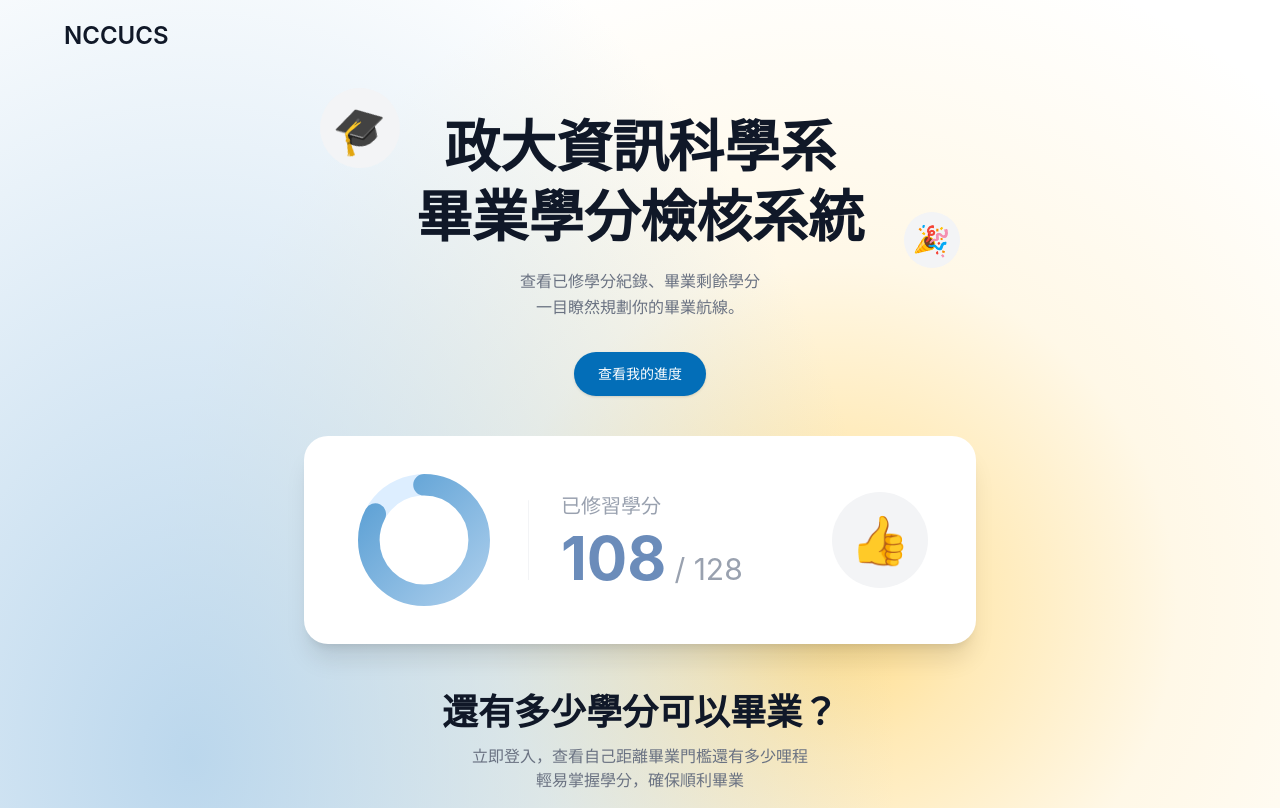
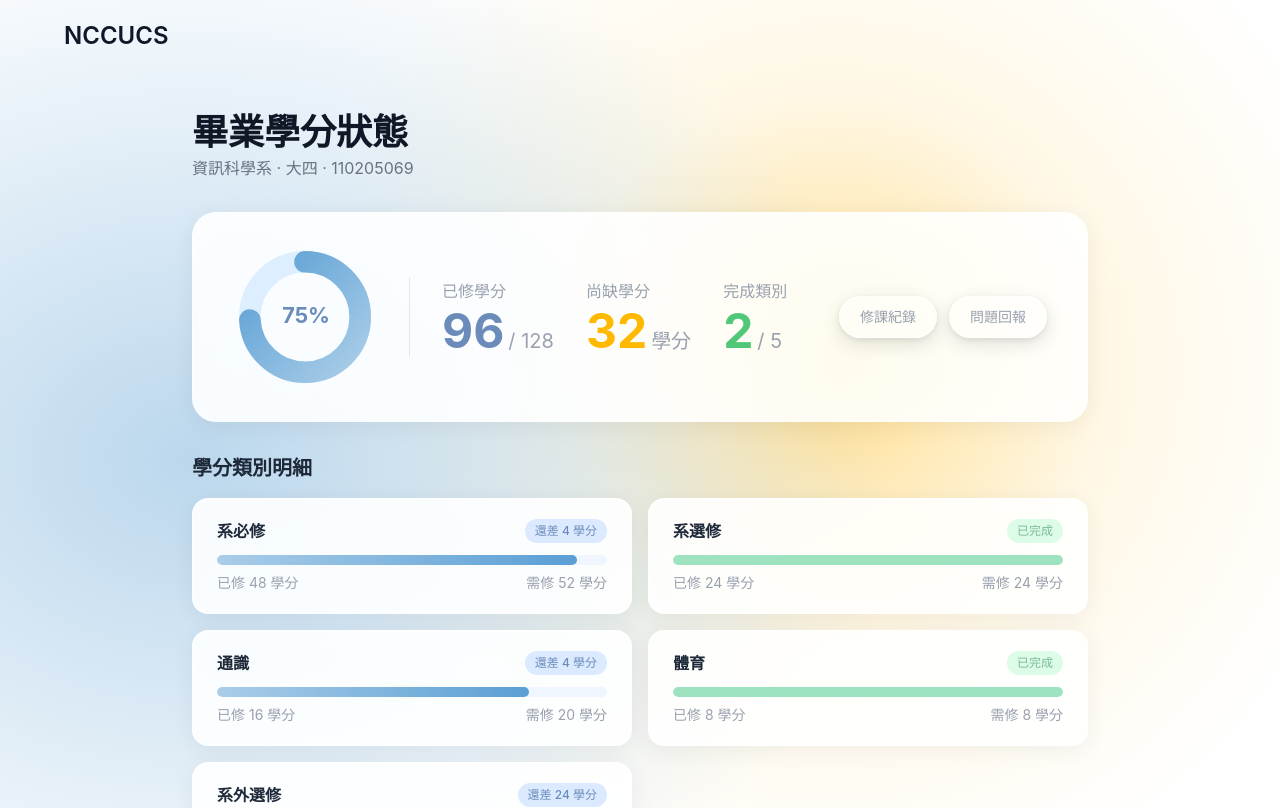
Before and after one commit to timleeswitch/114_nccu_database, a React (Vite) app in the folder frontend/: page /status in a window 1280 px wide. Shown: the top 808 px of the page. Built offline with nearby package versions, Linux system fonts and the light colour scheme.

Commit message:
feat: add graduation status page with credit breakdown

```diff
--- a/frontend/package.json
+++ b/frontend/package.json
@@ -11,7 +11,8 @@
   },
   "dependencies": {
     "react": "^19.2.6",
-    "react-dom": "^19.2.6"
+    "react-dom": "^19.2.6",
+    "react-router-dom": "^7.15.1"
   },
   "devDependencies": {
     "@eslint/js": "^10.0.1",
--- a/frontend/src/App.tsx
+++ b/frontend/src/App.tsx
@@ -1,24 +1,15 @@
-import NavBar from './components/NavBar';
-import HeroSection from './components/HeroSection';
-import AuthSection from './components/AuthSection';
-import ContactSection from './components/ContactSection';
-import FeaturesSection from './components/FeaturesSection';
+import { BrowserRouter, Routes, Route } from 'react-router-dom';
+import LoginPage from './pages/LoginPage';
+import GraduationStatusPage from './pages/GraduationStatusPage';
 import './index.css';
 
 export default function App() {
   return (
-    <div
-      className="min-h-screen font-sans"
-      style={{
-        background:
-          'radial-gradient(ellipse 55% 60% at 15% 50%, #aacde8CC 0%, transparent 100%), radial-gradient(circle at 65% 40%, #FFCA4BAA 0%, #FFCA4B66 12%, #FFCA4B22 28%, transparent 55%), #ffffff',
-      }}
-    >
-      <NavBar />
-      <HeroSection />
-      <FeaturesSection />
-      <AuthSection />
-      <ContactSection />
-    </div>
+    <BrowserRouter>
+      <Routes>
+        <Route path="/" element={<LoginPage />} />
+        <Route path="/status" element={<GraduationStatusPage />} />
+      </Routes>
+    </BrowserRouter>
   );
 }
--- /dev/null
+++ b/frontend/src/components/CategoryCard.tsx
@@ -0,0 +1,46 @@
+import ProgressBar from './ProgressBar';
+
+export interface CreditCategory {
+  name: string;
+  completed: number;
+  required: number;
+}
+
+const glassCard: React.CSSProperties = {
+  background: 'rgba(255, 255, 255, 0.9)',
+  backdropFilter: 'blur(24px) saturate(180%)',
+  WebkitBackdropFilter: 'blur(24px) saturate(180%)',
+  border: '1px solid rgba(255, 255, 255, 0.6)',
+  boxShadow: '0 4px 24px rgba(0,0,0,0.06), inset 0 1px 0 rgba(255,255,255,0.8)',
+};
+
+interface CategoryCardProps {
+  category: CreditCategory;
+}
+
+export default function CategoryCard({ category }: CategoryCardProps) {
+  const { name, completed, required } = category;
+  const remaining = required - completed;
+  const done = completed >= required;
+
+  return (
+    <div className="rounded-2xl px-6 py-5" style={glassCard}>
+      <div className="flex items-center justify-between mb-3">
+        <span className="text-base font-semibold text-gray-800">{name}</span>
+        <span
+          className="text-xs font-medium px-2.5 py-1 rounded-full"
+          style={done
+            ? { background: '#dcfce7', color: '#7BBA99' }
+            : { background: '#dbeafe', color: '#6b8cba' }}
+        >
+          {done ? '已完成' : `還差 ${remaining} 學分`}
+        </span>
+      </div>
+      <ProgressBar completed={completed} required={required} />
+      <div className="flex justify-between mt-2">
+        <span className="text-sm text-gray-400">已修 {completed} 學分</span>
+        <span className="text-sm text-gray-400">需修 {required} 學分</span>
+      </div>
+    </div>
+  );
+}
--- /dev/null
+++ b/frontend/src/components/ProgressBar.tsx
@@ -0,0 +1,20 @@
+interface ProgressBarProps {
+  completed: number;
+  required: number;
+}
+
+export default function ProgressBar({ completed, required }: ProgressBarProps) {
+  const pct = Math.min((completed / required) * 100, 100);
+  const done = completed >= required;
+  return (
+    <div className="w-full h-2.5 rounded-full bg-blue-50 overflow-hidden">
+      <div
+        className="h-full rounded-full transition-all duration-500"
+        style={{
+          width: `${pct}%`,
+          background: done ? '#9FE2BF' : 'linear-gradient(90deg, #aacde8, #5a9fd4)',
+        }}
+      />
+    </div>
+  );
+}
--- /dev/null
+++ b/frontend/src/pages/GraduationStatusPage.tsx
@@ -0,0 +1,141 @@
+import NavBar from '../components/NavBar';
+import CategoryCard from '../components/CategoryCard';
+import type { CreditCategory } from '../components/CategoryCard';
+
+const mockStudent = {
+  name: '張小明',
+  studentId: '110205069',
+  department: '資訊科學系',
+  grade: '大四',
+};
+
+const mockCategories: CreditCategory[] = [
+  { name: '系必修', completed: 48, required: 52 },
+  { name: '系選修', completed: 24, required: 24 },
+  { name: '通識', completed: 16, required: 20 },
+  { name: '體育', completed: 8, required: 8 },
+  { name: '系外選修', completed: 0, required: 24 },
+];
+
+const totalCompleted = mockCategories.reduce((sum, c) => sum + c.completed, 0);
+const totalRequired = mockCategories.reduce((sum, c) => sum + c.required, 0);
+
+const glassCard: React.CSSProperties = {
+  background: 'rgba(255, 255, 255, 0.9)',
+  backdropFilter: 'blur(24px) saturate(180%)',
+  WebkitBackdropFilter: 'blur(24px) saturate(180%)',
+  border: '1px solid rgba(255, 255, 255, 0.6)',
+  boxShadow: '0 4px 24px rgba(0,0,0,0.06), inset 0 1px 0 rgba(255,255,255,0.8)',
+};
+
+export default function GraduationStatusPage() {
+  const donutR = 46;
+  const circumference = 2 * Math.PI * donutR;
+  const filledArc = circumference * (totalCompleted / totalRequired);
+
+  return (
+    <div
+      className="min-h-screen font-sans"
+      style={{
+        background:
+          'radial-gradient(ellipse 55% 60% at 15% 50%, #aacde8CC 0%, transparent 100%), radial-gradient(circle at 65% 40%, #FFCA4BAA 0%, #FFCA4B66 12%, #FFCA4B22 28%, transparent 55%), #ffffff',
+      }}
+    >
+      <NavBar />
+
+      <main className="px-6 md:px-16 py-10 max-w-5xl mx-auto">
+        {/* Header */}
+        <div className="mb-8">
+          <h1 className="text-3xl md:text-4xl font-bold text-gray-900">畢業學分狀態</h1>
+          <p className="text-gray-500 mt-1">
+            {mockStudent.department} · {mockStudent.grade} · {mockStudent.studentId}
+          </p>
+        </div>
+
+        {/* Overall summary card */}
+        <div className="rounded-3xl px-10 py-8 mb-8" style={glassCard}>
+          <div className="flex flex-col md:flex-row items-center gap-8">
+            {/* Donut */}
+            <svg viewBox="0 0 120 120" className="w-36 h-36 shrink-0">
+              <defs>
+                <linearGradient id="statusDonutGrad" x1="0%" y1="100%" x2="100%" y2="0%">
+                  <stop offset="0%" stopColor="#aacde8" />
+                  <stop offset="100%" stopColor="#5a9fd4" />
+                </linearGradient>
+              </defs>
+              <circle cx="60" cy="60" r={donutR} fill="none" stroke="#ddeeff" strokeWidth="18" />
+              <circle
+                cx="60" cy="60" r={donutR}
+                fill="none"
+                stroke="url(#statusDonutGrad)"
+                strokeWidth="18"
+                strokeLinecap="round"
+                strokeDasharray={`${filledArc - 3} ${circumference - filledArc + 3}`}
+                transform="rotate(-90 60 60)"
+              />
+              <text x="61" y="65" textAnchor="middle" fill="#6b8cba" fontSize="18" fontWeight="bold">
+                {Math.round((totalCompleted / totalRequired) * 100)}%
+              </text>
+            </svg>
+
+            <div className="w-px h-20 rounded-full bg-gray-200 shrink-0 hidden md:block" />
+
+            {/* Stats */}
+            <div className="flex-1 flex flex-col sm:flex-row gap-8 text-center md:text-left">
+              <div>
+                <p className="text-gray-400 text-m mb-1">已修學分</p>
+                <p className="leading-none">
+                  <span className="text-5xl font-bold" style={{ color: '#6b8cba' }}>{totalCompleted}</span>
+                  <span className="text-xl text-gray-400 ml-1">/ {totalRequired}</span>
+                </p>
+              </div>
+              <div>
+                <p className="text-gray-400 text-m mb-1">尚缺學分</p>
+                <p className="leading-none">
+                  <span className="text-5xl font-bold text-amber-400">{totalRequired - totalCompleted}</span>
+                  <span className="text-xl text-gray-400 ml-1">學分</span>
+                </p>
+              </div>
+              <div>
+                <p className="text-gray-400 text-m mb-1">完成類別</p>
+                <p className="leading-none">
+                  <span className="text-5xl font-bold" style={{ color: '#50C878' }}>
+                    {mockCategories.filter((c) => c.completed >= c.required).length}
+                  </span>
+                  <span className="text-xl text-gray-400 ml-1">/ {mockCategories.length}</span>
+                </p>
+              </div>
+            </div>
+
+            {/* Action buttons */}
+            <div className="flex flex-row gap-3 shrink-0">
+              {['修課紀錄', '問題回報'].map((label) => (
+                <button
+                  key={label}
+                  className="px-5 py-2.5 rounded-full text-sm font-medium text-gray-400 transition-all"
+                  style={{
+                    background: 'rgba(255, 255, 255, 0.12)',
+                    backdropFilter: 'blur(40px) saturate(180%)',
+                    WebkitBackdropFilter: 'blur(40px) saturate(180%)',
+                    border: '1px solid rgba(255, 255, 255, 0.45)',
+                    boxShadow: '0 6px 20px rgba(0,0,0,0.12), 0 2px 6px rgba(0,0,0,0.08), inset 0 1px 0 rgba(255,255,255,0.65), inset 0 -1px 0 rgba(255,255,255,0.1)',
+                  }}
+                >
+                  {label}
+                </button>
+              ))}
+            </div>
+          </div>
+        </div>
+
+        {/* Category breakdown */}
+        <h2 className="text-xl font-semibold text-gray-800 mb-4">學分類別明細</h2>
+        <div className="grid grid-cols-1 sm:grid-cols-2 gap-4">
+          {mockCategories.map((category) => (
+            <CategoryCard key={category.name} category={category} />
+          ))}
+        </div>
+      </main>
+    </div>
+  );
+}
--- /dev/null
+++ b/frontend/src/pages/LoginPage.tsx
@@ -0,0 +1,23 @@
+import NavBar from '../components/NavBar';
+import HeroSection from '../components/HeroSection';
+import FeaturesSection from '../components/FeaturesSection';
+import AuthSection from '../components/AuthSection';
+import ContactSection from '../components/ContactSection';
+
+export default function LoginPage() {
+  return (
+    <div
+      className="min-h-screen font-sans"
+      style={{
+        background:
+          'radial-gradient(ellipse 55% 60% at 15% 50%, #aacde8CC 0%, transparent 100%), radial-gradient(circle at 65% 40%, #FFCA4BAA 0%, #FFCA4B66 12%, #FFCA4B22 28%, transparent 55%), #ffffff',
+      }}
+    >
+      <NavBar />
+      <HeroSection />
+      <FeaturesSection />
+      <AuthSection />
+      <ContactSection />
+    </div>
+  );
+}
```
Also changed, not shown: 2 other files (tests, documents, lock files or other folders).
